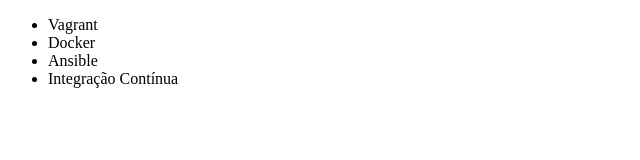
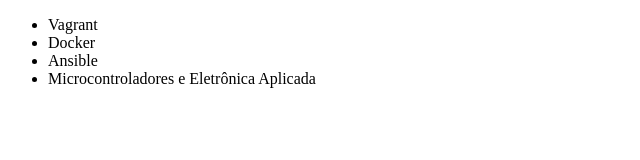
Before and after one commit to eliassbernard/treino-git, a plain HTML site: page index.html in a window 1280 px wide. Shown: the whole page, without its empty margins (0-640 px from the left). Drawn offline with Linux system fonts and the light colour scheme.

Commit message:
Renomendo Curso

```diff
--- a/index.html
+++ b/index.html
@@ -9,7 +9,7 @@
         <li>Vagrant</li>
         <li>Docker</li>
         <li>Ansible</li>
-        <li>Integração Contínua</li>
+        <li>Microcontroladores e Eletrônica Aplicada</li>
     </ul>
 </body>
 </html>
```
